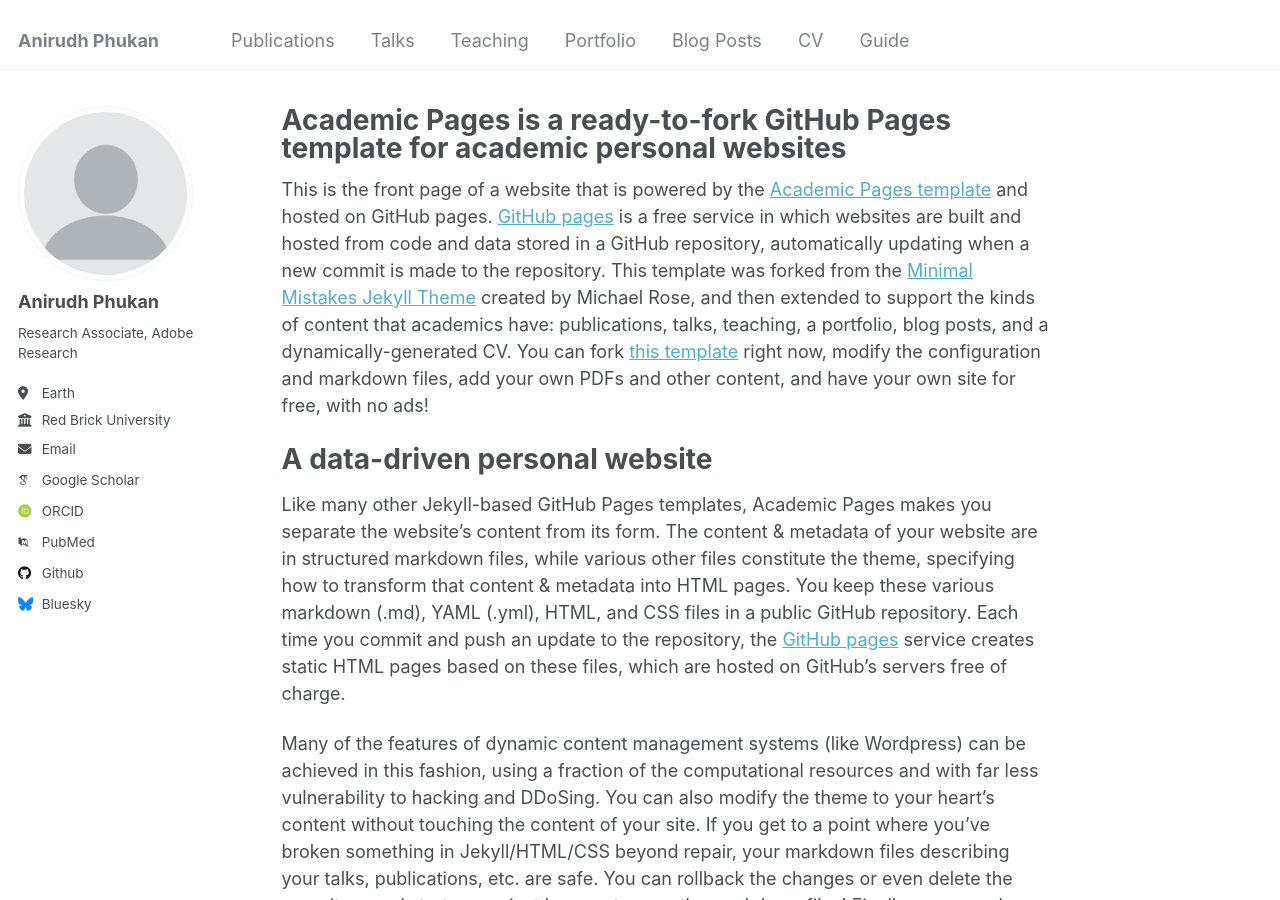
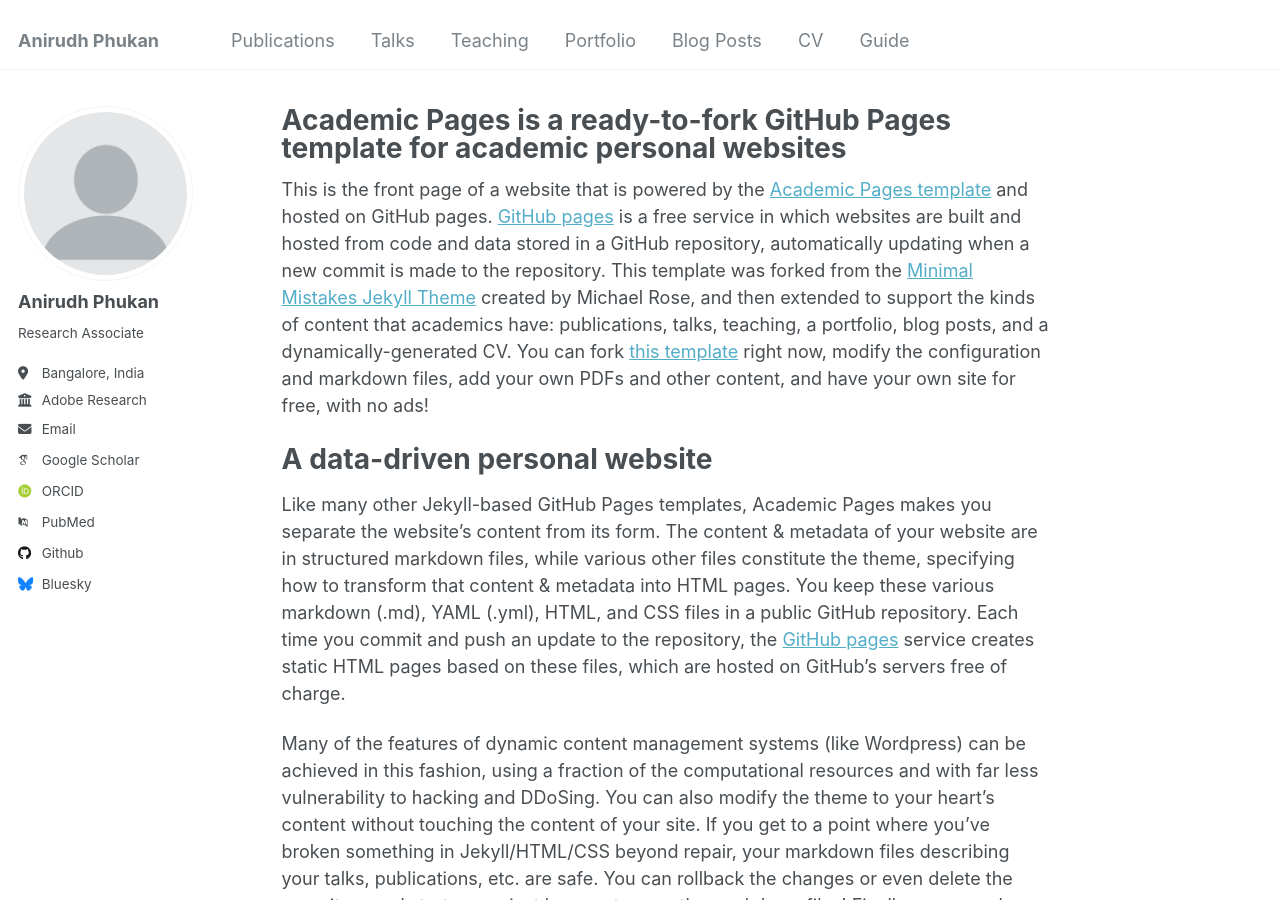
Before and after one commit to Anirudh-Phukan/Anirudh-Phukan.github.io, a Jekyll site: the page built from _pages/about.md, in a window 1280 px wide and 900 px high. Built offline with Jekyll 4.4.1, drawn with Linux system fonts in a browser that asks for light colours; some web fonts are replaced.

Commit message:
Update _config.yml

```diff
--- a/_config.yml
+++ b/_config.yml
@@ -12,7 +12,7 @@ title                    : "Anirudh Phukan"
 title_separator          : "-"
 name                     : &name "Your Name"
 description              : &description "personal description"
-url                      : https://academicpages.github.io # the base hostname & protocol for your site e.g. "https://[your GitHub username].github.io"
+url                      : https://anirudh-phukan.github.io # the base hostname & protocol for your site e.g. "https://[your GitHub username].github.io"
 baseurl                  : "" # the subpath of your site, e.g. "/blog"
 repository               : "academicpages/academicpages.github.io"
 
@@ -24,11 +24,11 @@ author:
   avatar           : "profile.png"
   name             : "Anirudh Phukan"
   pronouns         : # example: "she/her"
-  bio              : "Research Associate, Adobe Research"
-  location         : "Earth"
-  employer         : "Red Brick University"
+  bio              : "Research Associate"
+  location         : "Bangalore, India"
+  employer         : "Adobe Research"
   uri              : # URL
-  email            : "none@example.org"
+  email            : "anirudh.phukan@gmail.com"
 
   # Academic websites
   arxiv            : # URL - Update with the correct link to your profile
```
